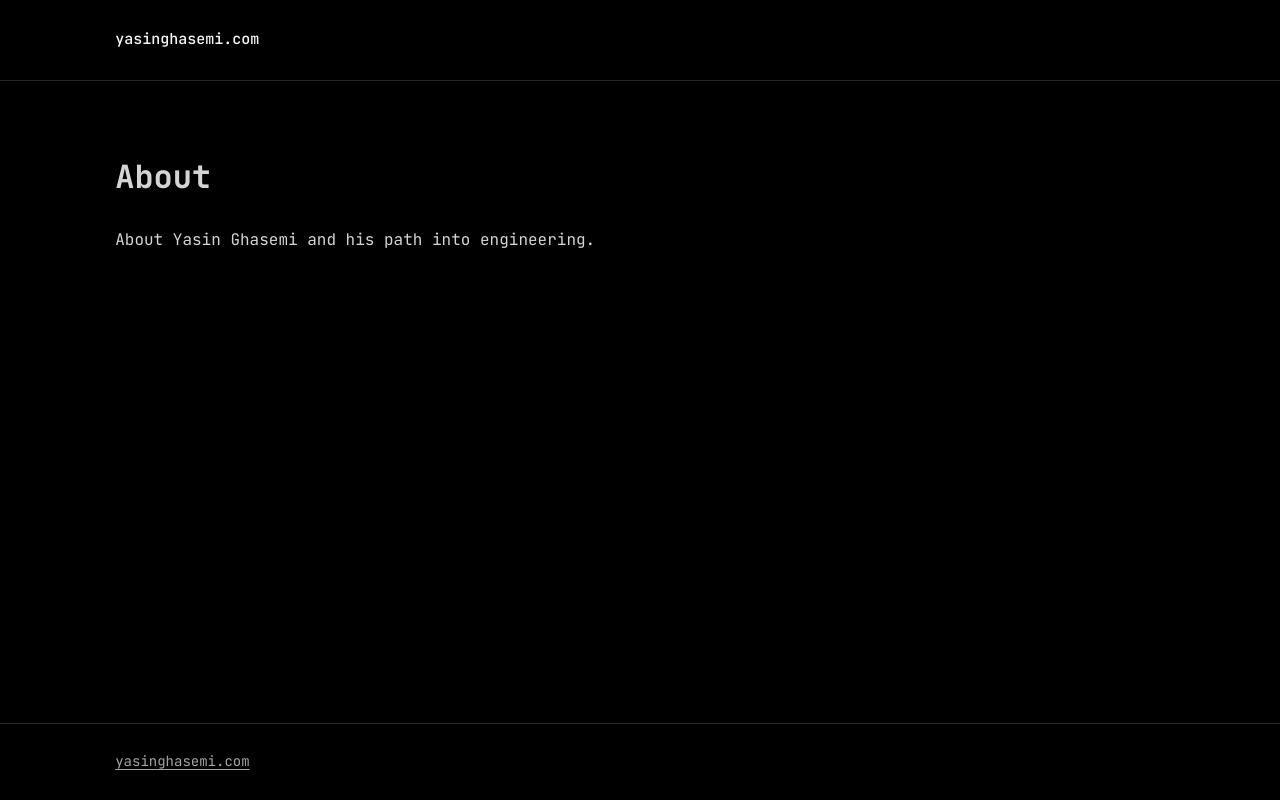
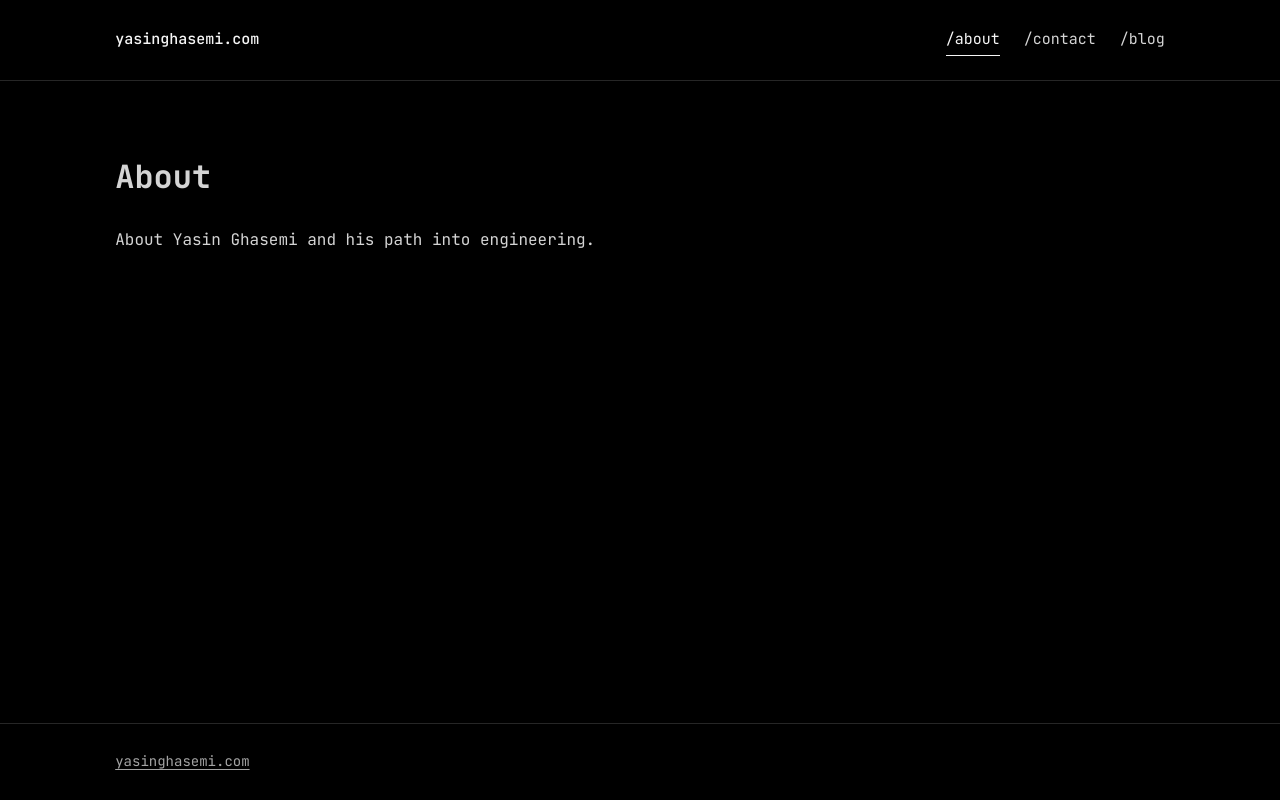
Before and after one commit to SupernovifieD/yasinghasemi.com, a Next.js app: page /about in a window 1280 px wide. Built offline with nearby package versions, Linux system fonts and the light colour scheme.

Commit message:
feat: add terminal style site navigation

```diff
--- a/components/site-header.tsx
+++ b/components/site-header.tsx
@@ -1,5 +1,6 @@
 import Link from "next/link";
 
+import { SiteNavigation } from "@/components/site-navigation";
 import styles from "@/components/site-shell.module.css";
 
 export function SiteHeader() {
@@ -9,6 +10,7 @@ export function SiteHeader() {
         <Link className={styles.identity} href="/" aria-label="Home">
           yasinghasemi.com
         </Link>
+        <SiteNavigation />
       </div>
     </header>
   );
--- /dev/null
+++ b/components/site-navigation.tsx
@@ -0,0 +1,39 @@
+"use client";
+
+import Link from "next/link";
+import { usePathname } from "next/navigation";
+
+import styles from "@/components/site-shell.module.css";
+import { primaryNavigation } from "@/lib/site-config";
+
+function isActivePath(pathname: string, href: string) {
+  return (
+    pathname === href || (href === "/blog" && pathname.startsWith("/blog/"))
+  );
+}
+
+export function SiteNavigation() {
+  const pathname = usePathname();
+
+  return (
+    <nav aria-label="Primary navigation">
+      <ul className={styles.navigation}>
+        {primaryNavigation.map(({ href, label }) => {
+          const active = isActivePath(pathname, href);
+
+          return (
+            <li key={href}>
+              <Link
+                className={styles.navigationLink}
+                href={href}
+                aria-current={active ? "page" : undefined}
+              >
+                {label}
+              </Link>
+            </li>
+          );
+        })}
+      </ul>
+    </nav>
+  );
+}
--- a/components/site-shell.module.css
+++ b/components/site-shell.module.css
@@ -44,12 +44,56 @@
   display: flex;
   min-height: 5rem;
   align-items: center;
+  justify-content: space-between;
+  gap: var(--space-4) var(--space-8);
+  flex-wrap: wrap;
 }
 
 .identity {
+  min-width: 0;
   font-size: 0.9375rem;
   font-weight: 500;
   text-decoration: none;
+}
+
+.navigation {
+  display: flex;
+  margin: 0;
+  padding: 0;
+  align-items: center;
+  gap: clamp(var(--space-3), 2.2vw, var(--space-6));
+  list-style: none;
+}
+
+.navigationLink {
+  position: relative;
+  display: inline-flex;
+  min-height: 2.75rem;
+  align-items: center;
+  color: var(--color-body);
+  font-size: 0.9375rem;
+  text-decoration: none;
+}
+
+.navigationLink::after {
+  position: absolute;
+  inset-inline: 0;
+  inset-block-end: 0.35rem;
+  height: 1px;
+  background: currentColor;
+  content: "";
+  scale: 0 1;
+  transform-origin: center;
+}
+
+.navigationLink:hover,
+.navigationLink[aria-current="page"] {
+  color: var(--color-text);
+}
+
+.navigationLink:hover::after,
+.navigationLink[aria-current="page"]::after {
+  scale: 1 1;
 }
 
 .main {
```
Also changed, not shown: 1 other file (tests, documents, lock files or other folders).
